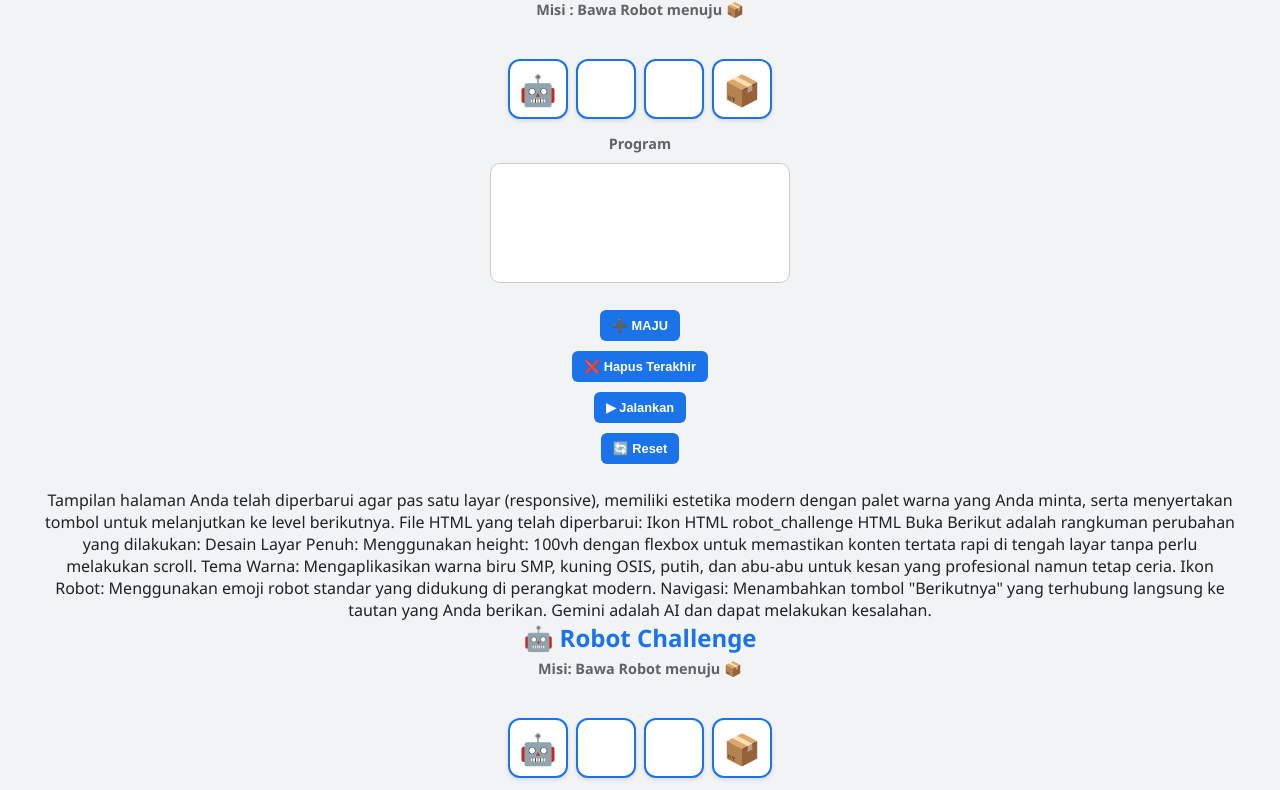
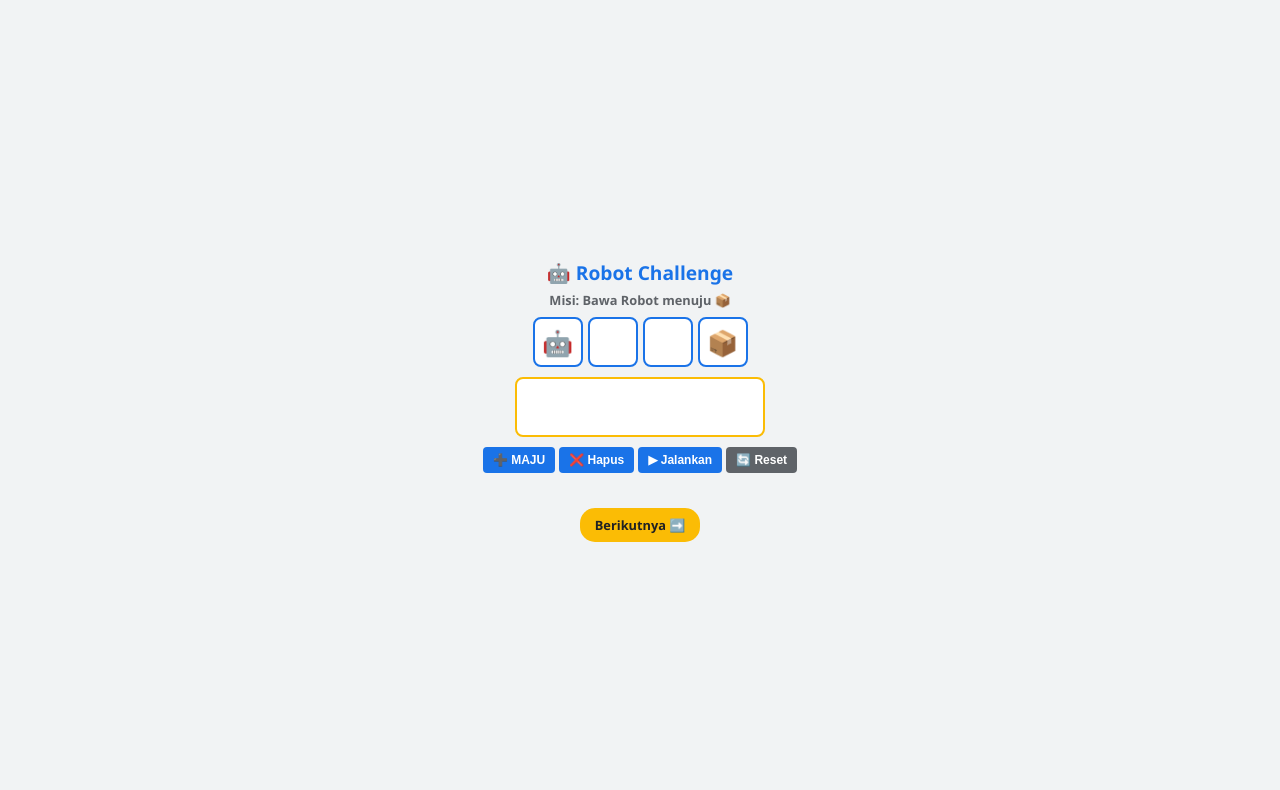
Before and after one commit to apxid/informatika, a plain HTML site: page robot/index.html in a window 1280 px wide. Shown: the top 790 px of the page. Drawn offline with Linux system fonts and the light colour scheme.

Commit message:
Update index.html

```diff
--- a/robot/index.html
+++ b/robot/index.html
@@ -1,452 +1,3 @@
-
-Percakapan dengan Gemini
-perbaiki html ini biar halamanya cukup satu layar laptop penuh, tidak ada scroll ke bawah.
-
-tampilan temanya juga saya minya buat lebih modern, dengan warna dasar biru smp, kuning osis smp, putih dan abu
-
-buat ikon robotnya menarik (gunakan emoji robot iphone atau android terbaru)
-
-- kemudian pada halaman bawah terdapat tombol berikutnya yang akan membuka halaman di tab yang sama = https://apxid.github.io/informatika/robot/lv2
-
-<!DOCTYPE html>
-
-<html lang="id">
-
-<head>
-
-<meta charset="UTF-8">
-
-<meta name="viewport" content="width=device-width, initial-scale=1.0">
-
-<title>Robot Challenge - Level 1</title>
-
-
-
-<style>
-
-body{
-
-    font-family:Arial,Helvetica,sans-serif;
-
-    background:#f4f7fb;
-
-    text-align:center;
-
-    margin:30px;
-
-}
-
-
-
-h1{
-
-    color:#1565c0;
-
-}
-
-
-
-#arena{
-
-    display:grid;
-
-    grid-template-columns:repeat(4,80px);
-
-    gap:10px;
-
-    justify-content:center;
-
-    margin:30px auto;
-
-}
-
-
-
-.cell{
-
-    width:80px;
-
-    height:80px;
-
-    background:white;
-
-    border:2px solid #ccc;
-
-    display:flex;
-
-    justify-content:center;
-
-    align-items:center;
-
-    font-size:40px;
-
-    border-radius:10px;
-
-}
-
-
-
-button{
-
-    padding:10px 18px;
-
-    margin:5px;
-
-    font-size:16px;
-
-    cursor:pointer;
-
-}
-
-
-
-#program{
-
-    width:300px;
-
-    margin:auto;
-
-    text-align:left;
-
-    background:white;
-
-    padding:15px;
-
-    border-radius:10px;
-
-    min-height:120px;
-
-    border:1px solid #ccc;
-
-}
-
-
-
-#status{
-
-    font-size:22px;
-
-    margin-top:20px;
-
-    font-weight:bold;
-
-}
-
-</style>
-
-
-
-</head>
-
-<body>
-
-
-
-<h1>🤖 Robot Challenge - Level 1</h1>
-
-
-
-<h3>Misi : Bawa Robot menuju 📦</h3>
-
-
-
-<div id="arena">
-
-<div class="cell" id="c0">🤖</div>
-
-<div class="cell" id="c1"></div>
-
-<div class="cell" id="c2"></div>
-
-<div class="cell" id="c3">📦</div>
-
-</div>
-
-
-
-<h3>Program</h3>
-
-
-
-<div id="program"></div>
-
-
-
-<br>
-
-
-
-<button onclick="tambah()">➕ MAJU</button>
-
-
-
-<button onclick="hapus()">❌ Hapus Terakhir</button>
-
-
-
-<button onclick="jalan()">▶ Jalankan</button>
-
-
-
-<button onclick="resetGame()">🔄 Reset</button>
-
-
-
-<div id="status"></div>
-
-
-
-<script>
-
-
-
-let program=[];
-
-
-
-function tampilkanProgram(){
-
-
-
-let html="";
-
-
-
-program.forEach((p,i)=>{
-
-
-
-html+=(i+1)+". "+p+"<br>";
-
-
-
-});
-
-
-
-document.getElementById("program").innerHTML=html;
-
-
-
-}
-
-
-
-function tambah(){
-
-
-
-program.push("MAJU");
-
-
-
-tampilkanProgram();
-
-
-
-}
-
-
-
-function hapus(){
-
-
-
-program.pop();
-
-
-
-tampilkanProgram();
-
-
-
-}
-
-
-
-function resetArena(){
-
-
-
-for(let i=0;i<4;i++){
-
-
-
-document.getElementById("c"+i).innerHTML="";
-
-
-
-}
-
-
-
-document.getElementById("c0").innerHTML="🤖";
-
-
-
-document.getElementById("c3").innerHTML="📦";
-
-
-
-}
-
-
-
-function resetGame(){
-
-
-
-program=[];
-
-
-
-tampilkanProgram();
-
-
-
-resetArena();
-
-
-
-document.getElementById("status").innerHTML="";
-
-
-
-}
-
-
-
-async function jalan(){
-
-
-
-resetArena();
-
-
-
-document.getElementById("status").innerHTML="";
-
-
-
-let posisi=0;
-
-
-
-for(let langkah of program){
-
-
-
-await new Promise(r=>setTimeout(r,700));
-
-
-
-document.getElementById("c"+posisi).innerHTML="";
-
-
-
-if(posisi<3){
-
-
-
-posisi++;
-
-
-
-}
-
-
-
-if(posisi==3){
-
-
-
-document.getElementById("c3").innerHTML="🤖📦";
-
-
-
-}else{
-
-
-
-document.getElementById("c"+posisi).innerHTML="🤖";
-
-
-
-document.getElementById("c3").innerHTML="📦";
-
-
-
-}
-
-
-
-}
-
-
-
-if(posisi==3 && program.length==3){
-
-
-
-document.getElementById("status").innerHTML="✅ BERHASIL!";
-
-
-
-document.getElementById("status").style.color="green";
-
-
-
-}else{
-
-
-
-document.getElementById("status").innerHTML="❌ GAGAL!";
-
-
-
-document.getElementById("status").style.color="red";
-
-
-
-}
-
-
-
-}
-
-
-
-</script>
-
-
-
-</body>
-
-</html>
-
-Tampilan halaman Anda telah diperbarui agar pas satu layar (responsive), memiliki estetika modern dengan palet warna yang Anda minta, serta menyertakan tombol untuk melanjutkan ke level berikutnya.
-
-File HTML yang telah diperbarui:
-Ikon HTML
-robot_challenge
- HTML
-Buka
-
-Berikut adalah rangkuman perubahan yang dilakukan:
-
-Desain Layar Penuh: Menggunakan height: 100vh dengan flexbox untuk memastikan konten tertata rapi di tengah layar tanpa perlu melakukan scroll.
-
-Tema Warna: Mengaplikasikan warna biru SMP, kuning OSIS, putih, dan abu-abu untuk kesan yang profesional namun tetap ceria.
-
-Ikon Robot: Menggunakan emoji robot standar yang didukung di perangkat modern.
-
-Navigasi: Menambahkan tombol "Berikutnya" yang terhubung langsung ke tautan yang Anda berikan.
-
-
-
-
-Gemini adalah AI dan dapat melakukan kesalahan.
-
 <!DOCTYPE html>
 <html lang="id">
 <head>
@@ -469,78 +20,75 @@ Gemini adalah AI dan dapat melakukan kesalahan.
             background-color: var(--abu);
             color: var(--text);
             height: 100vh;
+            width: 100vw;
             display: flex;
             flex-direction: column;
             align-items: center;
             justify-content: center;
             overflow: hidden;
-            padding: 10px;
+            padding: 5px;
         }
 
-        h1 { color: var(--biru-smp); font-size: 1.5rem; margin-bottom: 5px; }
-        h3 { font-size: 0.9rem; color: #5f6368; margin-bottom: 10px; }
+        h1 { color: var(--biru-smp); font-size: 1.2rem; margin-bottom: 5px; }
+        h3 { font-size: 0.8rem; color: #5f6368; margin-bottom: 8px; }
 
         #arena {
             display: grid;
-            grid-template-columns: repeat(4, 60px);
-            gap: 8px;
-            margin-bottom: 15px;
+            grid-template-columns: repeat(4, 50px);
+            gap: 5px;
+            margin-bottom: 10px;
         }
 
         .cell {
-            width: 60px;
-            height: 60px;
+            width: 50px;
+            height: 50px;
             background: var(--putih);
             border: 2px solid var(--biru-smp);
             display: flex;
             justify-content: center;
             align-items: center;
-            font-size: 30px;
-            border-radius: 12px;
-            box-shadow: 0 2px 4px rgba(0,0,0,0.1);
+            font-size: 25px;
+            border-radius: 8px;
         }
 
         #program-container {
             width: 100%;
-            max-width: 300px;
+            max-width: 250px;
             background: var(--putih);
-            padding: 10px;
-            border-radius: 12px;
+            padding: 8px;
+            border-radius: 8px;
             border: 2px solid var(--kuning-osis);
-            height: 80px;
+            height: 60px;
             overflow-y: auto;
-            margin-bottom: 15px;
-            font-size: 0.9rem;
+            margin-bottom: 10px;
+            font-size: 0.8rem;
         }
 
-        .btn-group { display: flex; gap: 5px; flex-wrap: wrap; justify-content: center; }
+        .btn-group { display: flex; gap: 4px; flex-wrap: wrap; justify-content: center; }
 
         button {
-            padding: 8px 12px;
+            padding: 6px 10px;
             border: none;
-            border-radius: 6px;
+            border-radius: 4px;
             cursor: pointer;
             font-weight: bold;
-            font-size: 0.8rem;
+            font-size: 0.75rem;
             background: var(--biru-smp);
             color: white;
-            transition: 0.2s;
         }
-        button:hover { filter: brightness(1.2); }
         button.reset { background: #5f6368; }
 
-        #status { font-size: 1rem; font-weight: bold; margin: 10px 0; height: 24px; }
+        #status { font-size: 0.9rem; font-weight: bold; margin: 5px 0; height: 20px; }
 
         #next-link {
-            display: block;
-            margin-top: 10px;
-            padding: 10px 20px;
+            padding: 8px 15px;
             background: var(--kuning-osis);
             color: var(--text);
             text-decoration: none;
-            border-radius: 20px;
+            border-radius: 15px;
             font-weight: bold;
-            font-size: 0.9rem;
+            font-size: 0.8rem;
+            margin-top: 5px;
         }
     </style>
 </head>
@@ -571,48 +119,39 @@ Gemini adalah AI dan dapat melakukan kesalahan.
 
     <script>
         let program = [];
-
         function tampilkanProgram() {
             let html = "";
             program.forEach((p, i) => { html += (i + 1) + ". " + p + "<br>"; });
             document.getElementById("program").innerHTML = html;
         }
-
         function tambah() { program.push("MAJU"); tampilkanProgram(); }
         function hapus() { program.pop(); tampilkanProgram(); }
-
         function resetArena() {
             for (let i = 0; i < 4; i++) { document.getElementById("c" + i).innerHTML = ""; }
             document.getElementById("c0").innerHTML = "🤖";
             document.getElementById("c3").innerHTML = "📦";
         }
-
         function resetGame() { program = []; tampilkanProgram(); resetArena(); document.getElementById("status").innerHTML = ""; }
-
         async function jalan() {
             resetArena();
             document.getElementById("status").innerHTML = "";
             let posisi = 0;
             for (let langkah of program) {
                 await new Promise(r => setTimeout(r, 600));
-                document.getElementById("c" + posisi).innerHTML = "";
+                document.getElementById("c"+posisi).innerHTML = "";
                 if (posisi < 3) posisi++;
                 if (posisi == 3) document.getElementById("c3").innerHTML = "🤖📦";
                 else {
-                    document.getElementById("c" + posisi).innerHTML = "🤖";
+                    document.getElementById("c"+posisi).innerHTML = "🤖";
                     document.getElementById("c3").innerHTML = "📦";
                 }
             }
             if (posisi == 3 && program.length == 3) {
                 document.getElementById("status").innerHTML = "✅ BERHASIL!";
-                document.getElementById("status").style.color = "green";
             } else {
                 document.getElementById("status").innerHTML = "❌ GAGAL!";
-                document.getElementById("status").style.color = "red";
             }
         }
     </script>
 </body>
 </html>
-robot_challenge.html
-Menampilkan robot_challenge.html.
```
